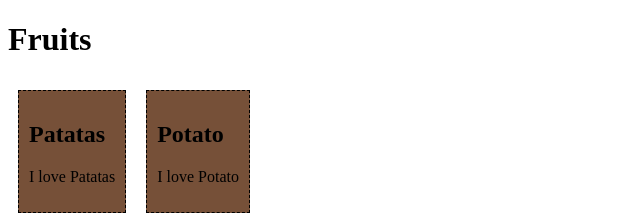
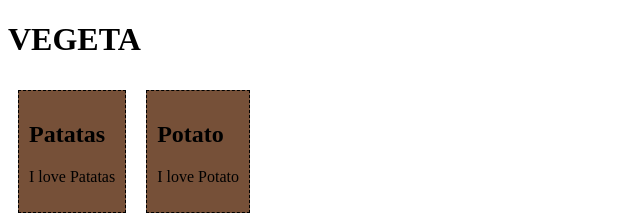
Before and after one commit to MarcusMontero/webprog-it241-vuejs, a Vue app in the folder firstsfc/: page / in a window 1280 px wide. Shown: the top 215 px of the page, without its empty margins (0-640 px from the left). Built offline with nearby package versions, Linux system fonts and the light colour scheme.

Commit message:
Update App.vue

```diff
--- a/firstsfc/src/App.vue
+++ b/firstsfc/src/App.vue
@@ -1,5 +1,5 @@
 <template>
-  <h1>Fruits</h1>
+  <h1>VEGETA</h1>
   <food-item/>
   <food-item2/>
 </template>
```
